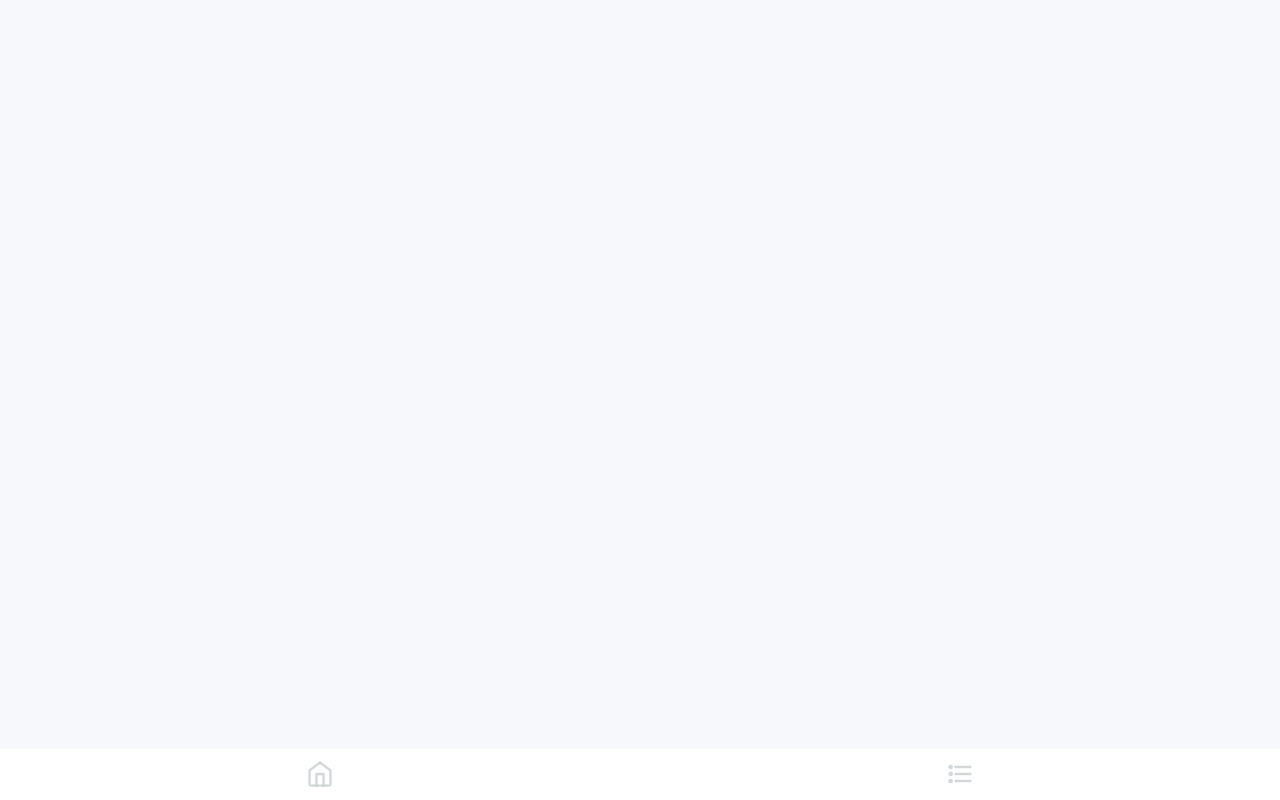
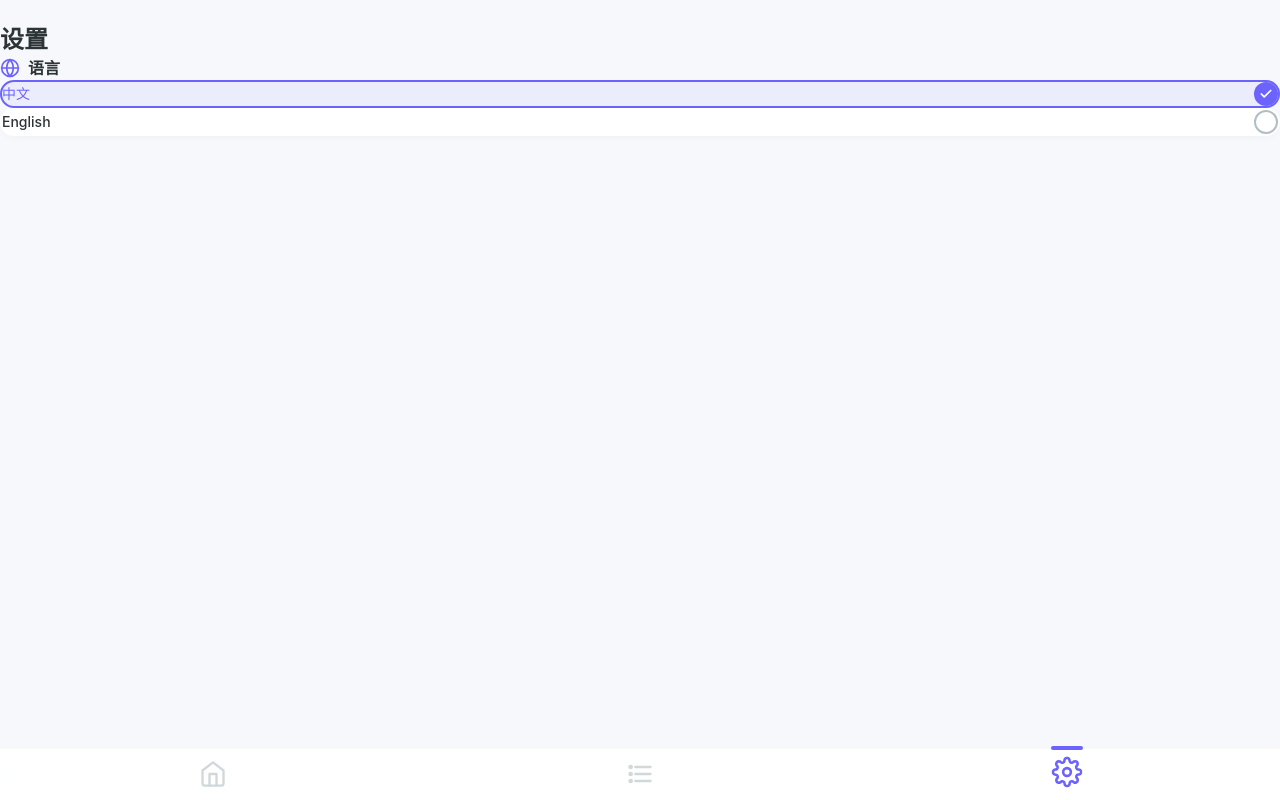
Before and after one commit to DavidXie03/do-little-things, a Vue app: page /settings in a window 1280 px wide. Before the commit this address had no page. Built offline with nearby package versions, Linux system fonts and the light colour scheme.

Commit message:
feat: add settings page with language selection in tab bar

```diff
--- a/src/components/TabBar.vue
+++ b/src/components/TabBar.vue
@@ -2,6 +2,7 @@
 import { useRoute, useRouter } from 'vue-router'
 import IconHome from './icons/IconHome.vue'
 import IconList from './icons/IconList.vue'
+import IconSettings from './icons/IconSettings.vue'
 
 const route = useRoute()
 const router = useRouter()
@@ -9,6 +10,7 @@ const router = useRouter()
 const tabs = [
   { name: 'home', icon: IconHome, path: '/' },
   { name: 'todos', icon: IconList, path: '/todos' },
+  { name: 'settings', icon: IconSettings, path: '/settings' },
 ]
 
 function isActive(tab: typeof tabs[0]): boolean {
--- a/src/router/index.ts
+++ b/src/router/index.ts
@@ -13,6 +13,11 @@ const router = createRouter({
       name: 'todos',
       component: () => import('../views/PendingView.vue'),
     },
+    {
+      path: '/settings',
+      name: 'settings',
+      component: () => import('../views/SettingsView.vue'),
+    },
   ],
 })
 
--- /dev/null
+++ b/src/views/SettingsView.vue
@@ -0,0 +1,93 @@
+<script setup lang="ts">
+import { computed } from 'vue'
+import { useI18n } from 'vue-i18n'
+import { saveLanguage } from '../i18n'
+
+const { t, locale } = useI18n()
+
+const languages = [
+  { code: 'zh', label: '中文' },
+  { code: 'en', label: 'English' },
+]
+
+const currentLang = computed(() => locale.value)
+
+function switchLanguage(langCode: string) {
+  locale.value = langCode
+  saveLanguage(langCode)
+  // 更新页面标题
+  document.title = langCode === 'zh' ? '做件小事' : 'Do Little Things'
+  // 更新 html lang 属性
+  document.documentElement.lang = langCode === 'zh' ? 'zh-CN' : 'en'
+}
+</script>
+
+<template>
+  <div class="h-full flex flex-col overflow-hidden">
+    <header class="px-8 pb-6" style="padding-top: calc(var(--safe-area-top, 0px) + 24px);">
+      <h1
+        class="text-2xl font-bold"
+        style="color: var(--text-primary);"
+      >
+        {{ t('settings.title') }}
+      </h1>
+    </header>
+
+    <div class="flex-1 overflow-y-auto px-6 pb-4" style="-webkit-overflow-scrolling: touch;">
+      <!-- 语言设置区域 -->
+      <div class="mb-6">
+        <div class="flex items-center gap-2 mb-4">
+          <svg width="20" height="20" viewBox="0 0 24 24" fill="none" xmlns="http://www.w3.org/2000/svg">
+            <path d="M12 22C17.5228 22 22 17.5228 22 12C22 6.47715 17.5228 2 12 2C6.47715 2 2 6.47715 2 12C2 17.5228 6.47715 22 12 22Z" stroke="var(--primary)" stroke-width="2" stroke-linecap="round" stroke-linejoin="round"/>
+            <path d="M2 12H22" stroke="var(--primary)" stroke-width="2" stroke-linecap="round" stroke-linejoin="round"/>
+            <path d="M12 2C14.5013 4.73835 15.9228 8.29203 16 12C15.9228 15.708 14.5013 19.2616 12 22C9.49872 19.2616 8.07725 15.708 8 12C8.07725 8.29203 9.49872 4.73835 12 2Z" stroke="var(--primary)" stroke-width="2" stroke-linecap="round" stroke-linejoin="round"/>
+          </svg>
+          <span class="text-base font-semibold" style="color: var(--text-primary);">
+            {{ t('settings.language') }}
+          </span>
+        </div>
+
+        <div class="space-y-3">
+          <button
+            v-for="lang in languages"
+            :key="lang.code"
+            @click="switchLanguage(lang.code)"
+            class="w-full flex items-center justify-between px-5 py-4 rounded-2xl transition-all duration-300 active:scale-[0.98]"
+            :style="{
+              background: currentLang === lang.code ? 'rgba(108, 99, 255, 0.08)' : '#FFFFFF',
+              border: currentLang === lang.code ? '2px solid var(--primary)' : '2px solid transparent',
+              boxShadow: currentLang === lang.code ? 'none' : '0 2px 12px -4px rgba(0, 0, 0, 0.06)',
+            }"
+          >
+            <span
+              class="text-sm font-medium"
+              :style="{
+                color: currentLang === lang.code ? 'var(--primary)' : 'var(--text-primary)',
+              }"
+            >
+              {{ lang.label }}
+            </span>
+
+            <!-- 选中指示器 -->
+            <div
+              v-if="currentLang === lang.code"
+              class="w-6 h-6 rounded-full flex items-center justify-center"
+              style="background: var(--primary);"
+            >
+              <svg width="14" height="14" viewBox="0 0 24 24" fill="none">
+                <path d="M20 6L9 17L4 12" stroke="white" stroke-width="3" stroke-linecap="round" stroke-linejoin="round"/>
+              </svg>
+            </div>
+            <div
+              v-else
+              class="w-6 h-6 rounded-full"
+              style="border: 2px solid var(--text-muted);"
+            ></div>
+          </button>
+        </div>
+      </div>
+
+      <div class="h-8"></div>
+    </div>
+  </div>
+</template>
```
Also changed, not shown: src/components/icons/IconSettings.vue (added, +31 -0 lines).
